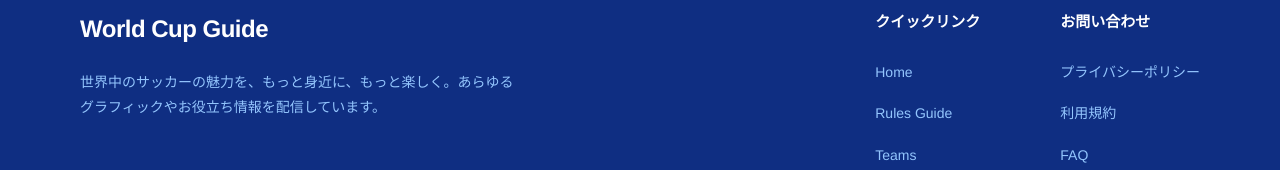
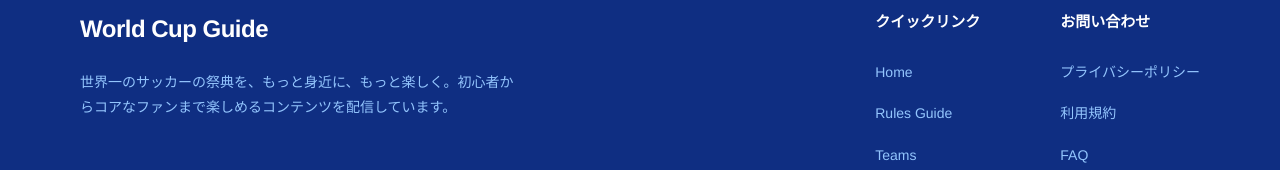
Before and after one commit to yt-sk33/2026-guide, a plain HTML site: page history.html in a window 1280 px wide. Shown: the part 2634-2804 px from the top of the page. Drawn offline with Linux system fonts and the light colour scheme.

Commit message:
Update history.html

```diff
--- a/history.html
+++ b/history.html
@@ -141,7 +141,7 @@
             <div class="footer-brand">
                 <div class="footer-logo">World Cup Guide</div>
                 <p class="footer-desc">
-                    世界中のサッカーの魅力を、もっと身近に、もっと楽しく。あらゆるグラフィックやお役立ち情報を配信しています。
+                    世界一のサッカーの祭典を、もっと身近に、もっと楽しく。初心者からコアなファンまで楽しめるコンテンツを配信しています。
                 </p>
             </div>
 
```
